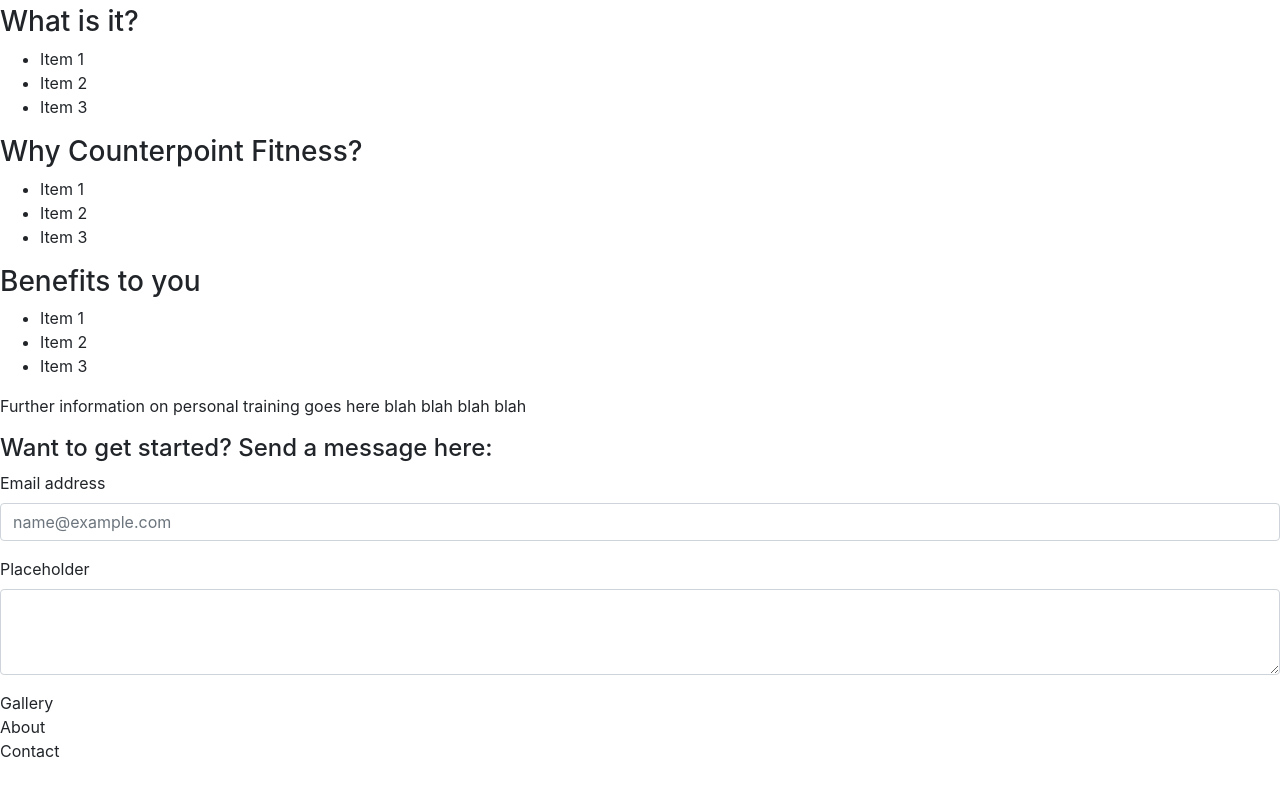
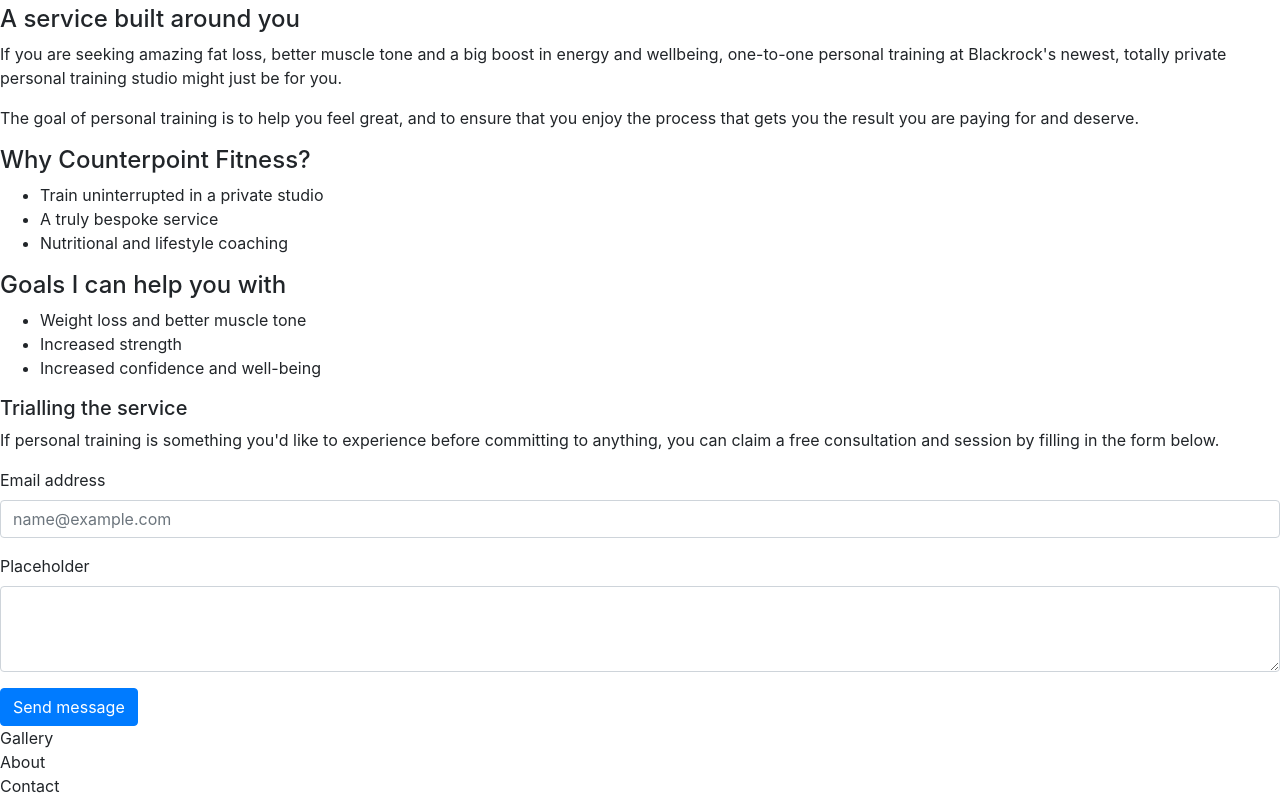
Before and after one commit to Code-Institute-Submissions/uc-frontend-milestone, a plain HTML site: page index.html in a window 1280 px wide. Shown: the part 458-1256 px from the top of the page. Before the commit the page ends 1221 px from the top, so only its background shows below. Drawn offline with nearby package versions, Linux system fonts and the light colour scheme.

Commit message:
Add text to personal training section

```diff
--- a/index.html
+++ b/index.html
@@ -14,8 +14,7 @@
 
 <body>
 	<!-- NAVBAR -->
-
-	<nav class="navbar navbar-expand-md navbar-light bg-light fixed-top">
+    <nav class="navbar navbar-expand-md navbar-light bg-light fixed-top">
 		<a class="navbar-brand" href="index.html">Counterpoint Fitness</a>
 		<button class="navbar-toggler" type="button" data-toggle="collapse" data-target="#navbarSectionLinks" aria-controls="navbarSupportedContent" aria-expanded="false" aria-label="Toggle navigation">
         <span class="navbar-toggler-icon"></span>
@@ -48,6 +47,7 @@
 					<p>Private gym with a friendly and supportive personal trainer</p>
 					<hr />
 					<button type="button" class="btn btn-primary" data-toggle="modal" data-target="#freeTrialModal">Trial for free</button>
+					<!-- Modal -->
 					<div class="modal fade" id="freeTrialModal" tabindex="-1" role="dialog"
 						aria-labelledby="exampleModalLabel" aria-hidden="true">
 						<div class="modal-dialog" role="document">
@@ -87,51 +87,52 @@
 		</div>
 	</section>
 	<!-- Personal training section -->
-	<div>
+	<section id="personalTraining">
 		<h2>Personal training</h2>
-		<h3>What is it?</h3>
+		<h4>A service built around you</h4>
+		<p>If you are seeking amazing fat loss, better muscle tone and a big boost in energy and wellbeing, one-to-one
+			personal training at Blackrock's newest, totally private personal training studio might just be for you.</p>
+		<p>The goal of personal training is to help you feel great, and to ensure that you enjoy the process that gets
+			you the result you are paying for and deserve.</p>
+		<h4>Why Counterpoint Fitness?</h4>
 		<ul>
-			<li>Item 1</li>
-			<li>Item 2</li>
-			<li>Item 3</li>
+			<li>Train uninterrupted in a private studio</li>
+			<li>A truly bespoke service</li>
+			<li>Nutritional and lifestyle coaching</li>
 		</ul>
-		<h3>Why Counterpoint Fitness?</h3>
+		<h4>Goals I can help you with</h4>
 		<ul>
-			<li>Item 1</li>
-			<li>Item 2</li>
-			<li>Item 3</li>
+			<li>Weight loss and better muscle tone</li>
+			<li>Increased strength</li>
+			<li>Increased confidence and well-being</li>
 		</ul>
-		<h3>Benefits to you</h3>
-		<ul>
-			<li>Item 1</li>
-			<li>Item 2</li>
-			<li>Item 3</li>
-		</ul>
-		<p>Further information on personal training goes here blah blah blah blah</p>
-		<h4>Want to get started? Send a message here:</h4>
+		<h5>Trialling the service</h5>
+		<p>If personal training is something you'd like to experience before committing to anything, you can claim a
+			free consultation and session by filling in the form below.</p>
 		<form>
 			<div class="form-group">
 				<label for="exampleFormControlInput1">Email address</label>
 				<input type="email" class="form-control" id="exampleFormControlInput1" placeholder="name@example.com">
-  </div>
+            </div>
 				<div class="form-group">
 					<label for="exampleFormControlTextarea1">Placeholder</label>
 					<textarea class="form-control" id="exampleFormControlTextarea1" rows="3"></textarea>
 				</div>
+                <button type="submit" class="btn btn-primary">Send message</button>
 		</form>
-	</div>
+	</section>
 
-	<div>
+	<section id="gallery">
 		Gallery
-	</div>
+	</section>
 
-	<div>
+	<section id="about">
 		About
-	</div>
+	</section>
 
-	<div>
+	<section id="contact">
 		Contact
-	</div>
+	</section>
 
 	<script src="https://code.jquery.com/jquery-3.4.1.slim.min.js"
 		integrity="sha384-J6qa4849blE2+poT4WnyKhv5vZF5SrPo0iEjwBvKU7imGFAV0wwj1yYfoRSJoZ+n" crossorigin="anonymous">
```
